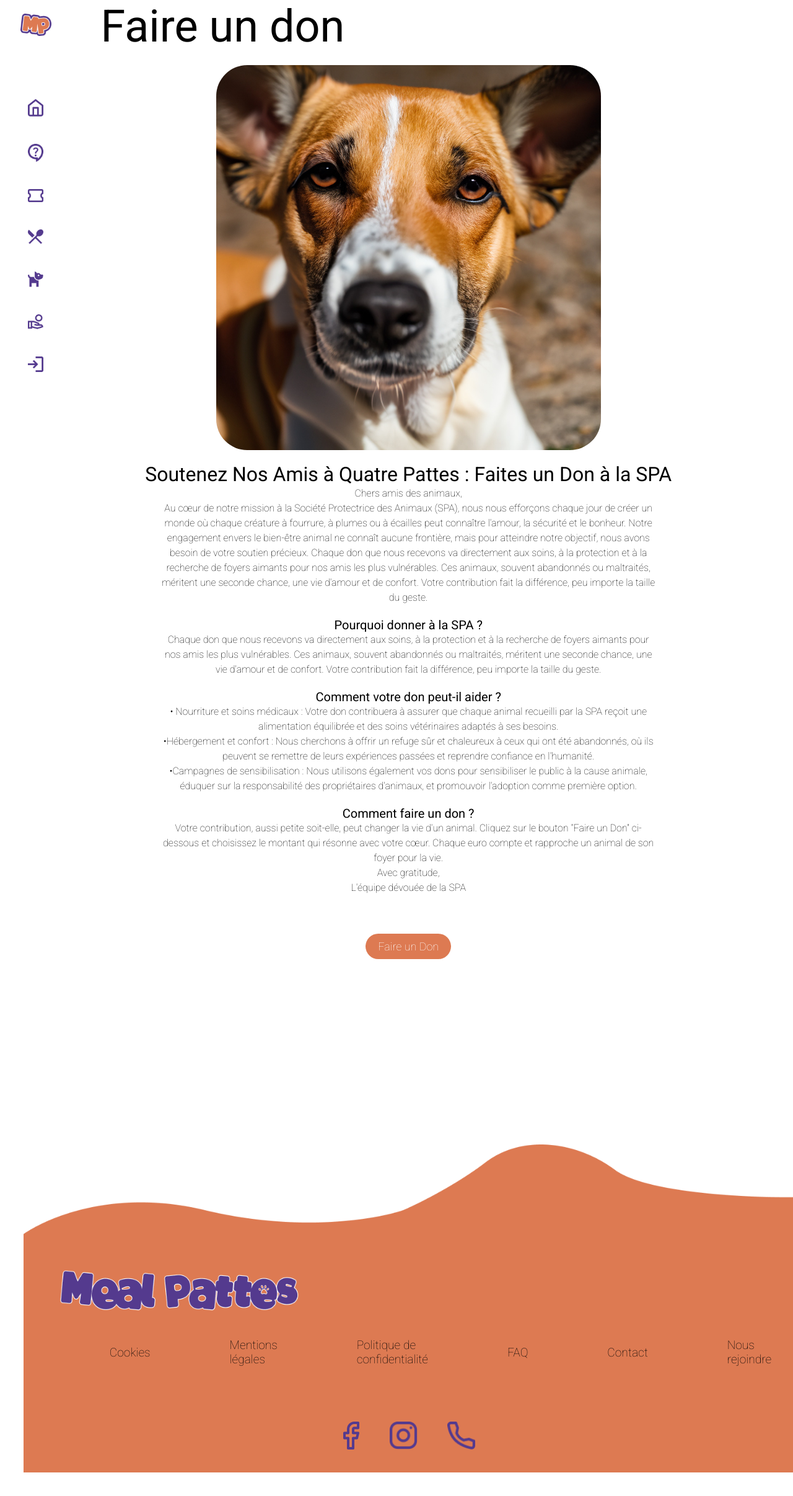
After one commit to Sadjop/SAE-301, a PHP site: page /dons.php in a window 1280 px wide. The commit adds this page. Shown: the whole page at 62% size. Run offline with PHP 8.4, Linux system fonts and the light colour scheme.

```diff
--- a/css/style.css
+++ b/css/style.css
@@ -189,6 +189,76 @@
 
 .nav-image-container:hover .image-title {
   opacity: 1;
+}
+
+/* dons */
+
+.main-don {
+  margin: 0;
+  padding: 0;
+  text-align: center;
+  display: flex;
+  flex-direction: column;
+  align-items: center;
+  justify-content: center;
+  min-height: 100vh;
+  font-family: 'Roboto', sans-serif;
+}
+
+
+.img-don {
+  max-width: 50%;
+  border-radius: 50px;
+  margin-bottom: 20px;
+  margin-top: 20px;
+}
+
+.title-don {
+    font-family: 'Roboto', sans-serif;
+  display: flex;
+  padding-left: 10%;
+  font-size: 72px;
+  font-weight: 400;
+}
+
+.h2-don {
+  font-family: 'Roboto', sans-serif;
+  font-size: 32px;
+  font-weight: 400;
+}
+
+.h3-don {
+  font-family: 'Roboto', sans-serif;
+  font-size: 20px;
+  font-weight: 400;
+  margin-top: 20px;
+}
+
+.p-don {
+  font-size: 16px;
+  line-height: 1.5;
+  max-width: 800px;
+  font-weight: 100;
+}
+
+.button-don{
+  font-family: 'Roboto', sans-serif;
+  margin-top: 5%;
+  margin-bottom: 5%;
+  padding: 10px 20px;
+  font-size: 18px;
+  border: none;
+  border-radius: 25px;
+  background-color: #DD7A52;
+  color: #fff;
+  cursor: pointer;
+  transition: transform 0.3s, opacity 0.3s;
+}
+
+.button-don:hover {
+  transform: scale(1.1);
+  background-color: #543A8E;
+  opacity: 0.8;
 }
 
 /* Page animaux */
--- /dev/null
+++ b/dons.php
@@ -0,0 +1,71 @@
+<!DOCTYPE html>
+<html lang="fr">
+
+<head>
+    <?php include 'element/head.php'; ?>
+</head>
+
+<body>
+    <?php include 'element/navbar.php'; ?>
+
+    <main class="main-content">
+        <h1 class="title-don">
+            Faire un don
+        </h1>
+        <main class="main-don">
+            <img src="img/dons/chiendon.jpg" alt="" class="img-don">
+            <h2 class="h2-don">
+                Soutenez Nos Amis à Quatre Pattes : Faites un Don à la SPA
+            </h2>
+            <p class="p-don">
+                Chers amis des animaux, <br>
+                Au cœur de notre mission à la Société Protectrice des Animaux (SPA), nous nous efforçons chaque jour de créer un
+                monde où chaque créature à fourrure, à plumes ou à écailles peut connaître l'amour, la sécurité et le bonheur.
+                Notre engagement envers le bien-être animal ne connaît aucune frontière, mais pour atteindre notre objectif,
+                nous avons besoin de votre soutien précieux.
+                Chaque don que nous recevons va directement aux soins, à la protection et à la recherche de foyers aimants pour
+                nos amis les plus vulnérables. Ces animaux, souvent abandonnés ou maltraités, méritent une seconde chance, une
+                vie d'amour et de confort. Votre contribution fait la différence, peu importe la taille du geste.
+
+            </p>
+            <h3 class="h3-don">
+                Pourquoi donner à la SPA ?
+            </h3>
+            <p class="p-don">
+                Chaque don que nous recevons va directement aux soins, à la protection et à la recherche de foyers aimants pour
+                nos amis les plus vulnérables. Ces animaux, souvent abandonnés ou maltraités, méritent une seconde chance, une
+                vie d'amour et de confort. Votre contribution fait la différence, peu importe la taille du geste.
+            </p>
+            <h3 class="h3-don">
+                Comment votre don peut-il aider ?
+            </h3>
+            <p class="p-don">
+                • Nourriture et soins médicaux : Votre don contribuera à assurer que chaque animal recueilli par la SPA reçoit
+                une alimentation équilibrée et des soins vétérinaires adaptés à ses besoins. <br>
+                •Hébergement et confort : Nous cherchons à offrir un refuge sûr et chaleureux à ceux qui ont été abandonnés, où
+                ils peuvent se remettre de leurs expériences passées et reprendre confiance en l'humanité.<br>
+                •Campagnes de sensibilisation : Nous utilisons également vos dons pour sensibiliser le public à la cause
+                animale, éduquer sur la responsabilité des propriétaires d'animaux, et promouvoir l'adoption comme première
+                option.<br>
+            </p>
+            <h3 class="h3-don">
+                Comment faire un don ?
+            </h3>
+            <p class="p-don">
+                Votre contribution, aussi petite soit-elle, peut changer la vie d'un animal. Cliquez sur le bouton "Faire un
+                Don" ci-dessous et choisissez le montant qui résonne avec votre cœur. Chaque euro compte et rapproche un animal
+                de son foyer pour la vie. <br>
+                Avec gratitude, <br>
+                L'équipe dévouée de la SPA
+            </p>
+            <button onclick="window.location.href='https://www.ledonenligne.fr/associations/spahauteloire'" class="button-don">Faire un Don</button>
+
+        </main>
+
+        <?php
+        include 'element/footer.php';
+        ?>
+
+</body>
+
+</html>
--- a/dons/style.css
+++ b/dons/style.css
@@ -18,7 +18,7 @@ img {
     margin-top: 20px;
 }
 
-h1{
+h1 {
     font-family: 'Roboto', sans-serif;
     display: flex;
     padding-left: 10%;
@@ -82,7 +82,7 @@ button:hover {
     }
 
 
-     h1{
+    h1 {
         font-size: 76px;
     }
 
@@ -113,7 +113,7 @@ button:hover {
     }
 
 
-     h1{
+    h1 {
         font-size: 49px;
     }
 
```
Also changed, not shown: admin.php (+40 -5 lines), class/customer.php (+26 -5 lines), dons/dons.html (renamed from dons/don.html), element/navbar.php (indentation only), img/dons/chiendon.jpg (added). Lines whose indentation alone changed are shown as unchanged.
